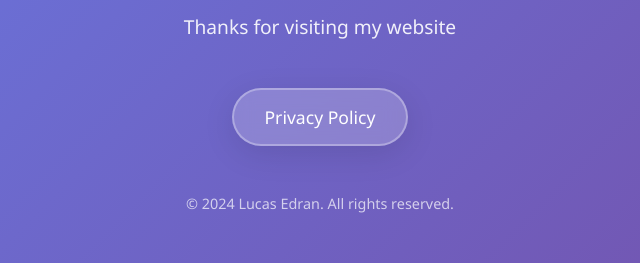
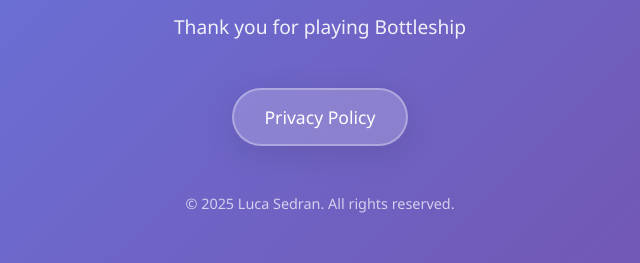
Before and after one commit to lsedran/lsedran.github.io, a plain HTML site: page index.html in a window 1280 px wide. Shown: the part 328-591 px from the top of the page, 320-960 px from the left. Drawn offline with Linux system fonts and the light colour scheme.

Commit message:
Update name to Luca Sedran, change subtitle to Bottleship game, and update year to 2025

```diff
--- a/index.html
+++ b/index.html
@@ -6,7 +6,7 @@
     <meta http-equiv="Cache-Control" content="no-cache, no-store, must-revalidate">
     <meta http-equiv="Pragma" content="no-cache">
     <meta http-equiv="Expires" content="0">
-    <title>Welcome - Lucas Edran</title>
+    <title>Welcome - Luca Sedran</title>
     <style>
         * {
             margin: 0;
@@ -99,13 +99,13 @@
     <div class="container">
         <div class="hero">
             <h1>Welcome</h1>
-            <p class="subtitle">Thanks for visiting my website</p>
+            <p class="subtitle">Thank you for playing Bottleship</p>
         </div>
 
         <a href="https://lsedran.github.io/privacypolicy/" class="privacy-button" target="_blank">Privacy Policy</a>
 
         <div class="footer">
-            <p>&copy; 2024 Lucas Edran. All rights reserved.</p>
+            <p>&copy; 2025 Luca Sedran. All rights reserved.</p>
         </div>
     </div>
 </body>
```
